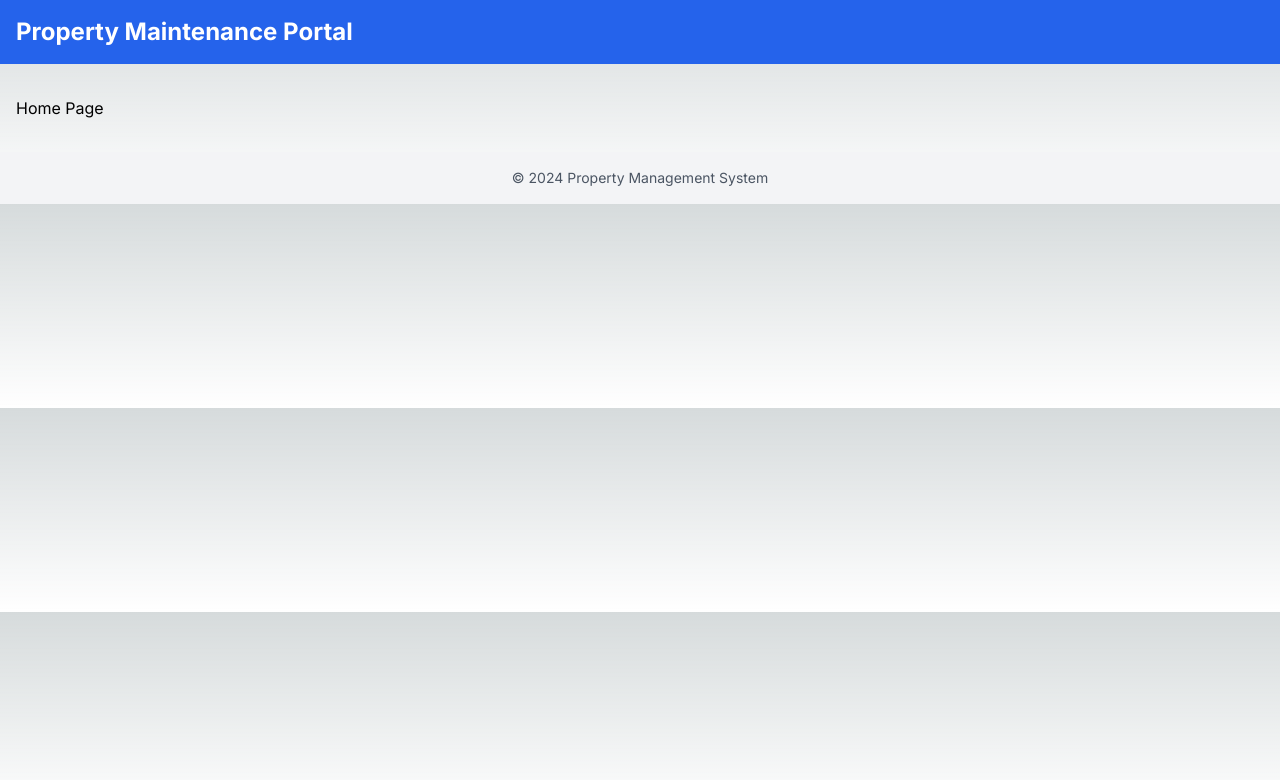
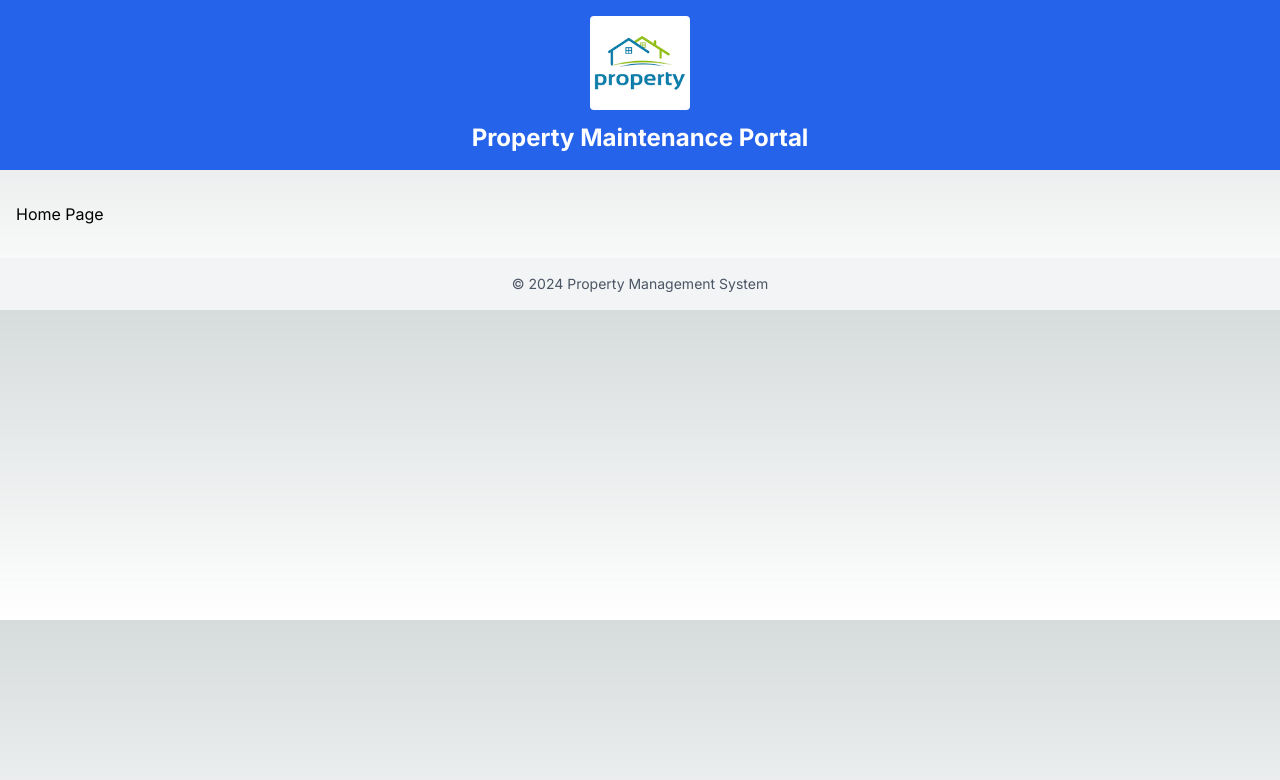
Before and after one commit to umerhussa11n/proactive-prop-management, a Next.js app in the folder apps/frontend/: page / in a window 1280 px wide. Shown: the top 780 px of the page. Built offline with nearby package versions, Linux system fonts and the light colour scheme.

Commit message:
feat: adding logo to the layout

```diff
--- a/apps/frontend/src/app/layout.tsx
+++ b/apps/frontend/src/app/layout.tsx
@@ -1,6 +1,7 @@
-import React from 'react';              // ✅ Add this line
+import React from 'react';
 import './globals.css'
 import { Inter } from 'next/font/google'
+import Image  from 'next/image'
 
 const inter = Inter({ subsets: ['latin'] })
 
@@ -17,8 +18,15 @@ export default function RootLayout({
   return (
     <html lang="en">
       <body className={inter.className}>
-        <header className="bg-blue-600 text-white p-4">
-          <h1 className="text-2xl font-bold">Property Maintenance Portal</h1>
+        <header className="bg-blue-600 text-white p-4 flex flex-col items-center gap-3" >
+          <Image
+              src="/images/logo.png"
+              width={100}
+              height={100}
+              alt="logo image"
+              className="rounded border-black-100"
+            />
+          <h1 className="text-2xl font-bold text-center">Property Maintenance Portal</h1>
         </header>
         <main className="container mx-auto px-4 py-8">
           {children}
```
